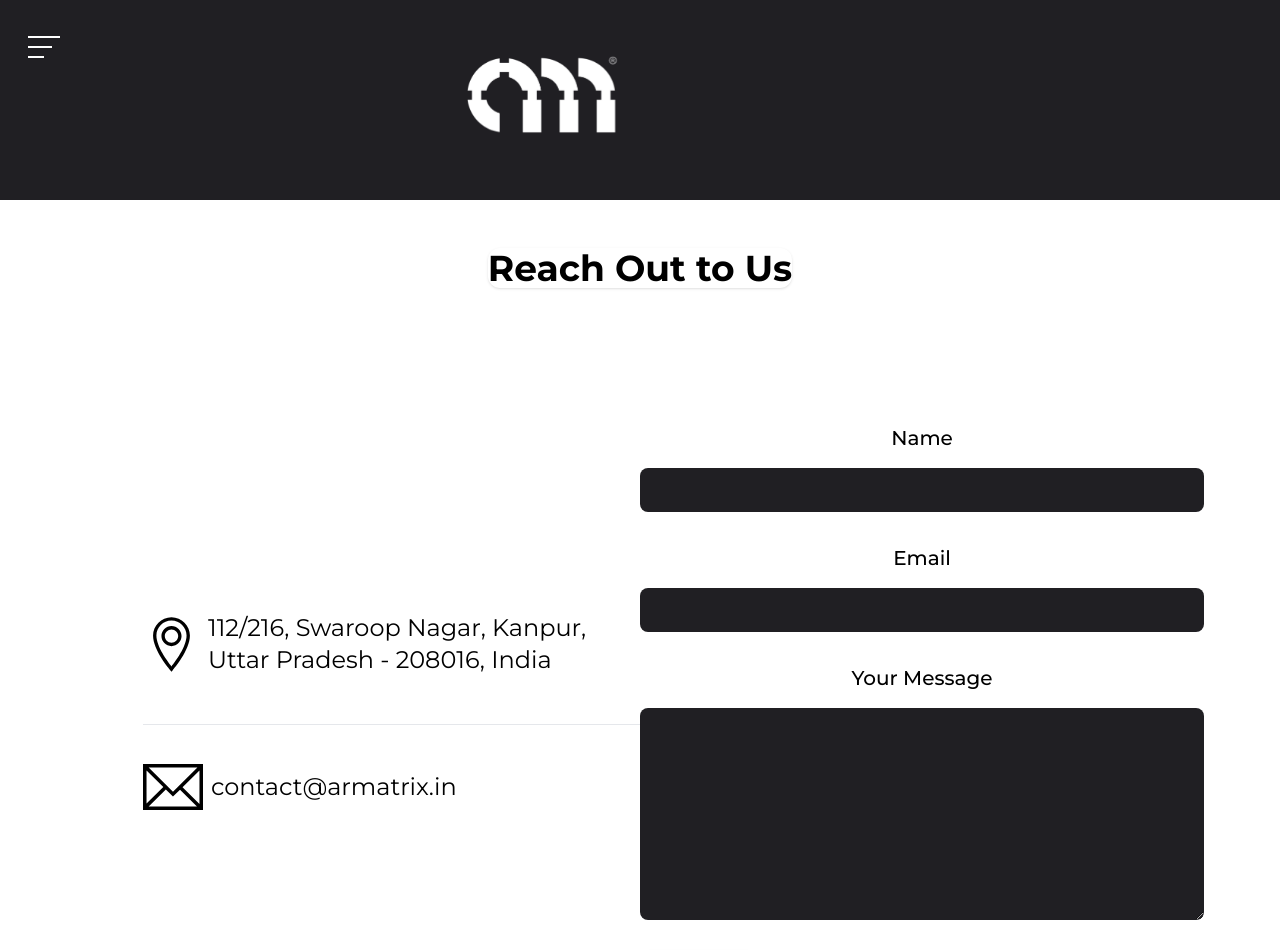
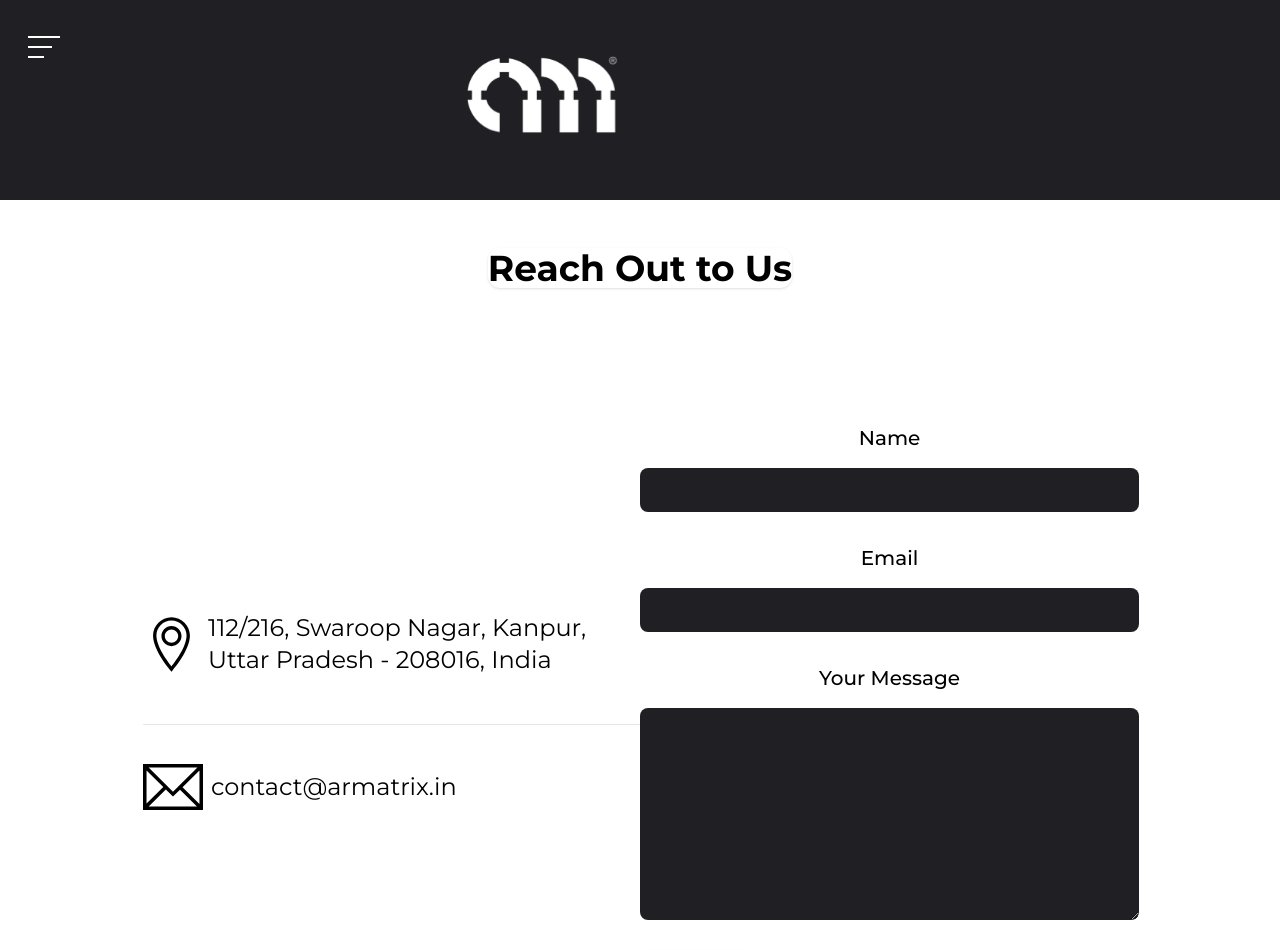
Before and after one commit to mevikash/Armatrix, a Next.js app: page /Contacts in a window 1280 px wide. Shown: the top 950 px of the page. Built offline with nearby package versions, Linux system fonts and the light colour scheme.

Commit message:
Update looks

```diff
--- a/package.json
+++ b/package.json
@@ -12,7 +12,9 @@
   "dependencies": {
     "@emailjs/browser": "^4.1.0",
     "@fortawesome/fontawesome-svg-core": "^6.5.1",
+    "@fortawesome/free-regular-svg-icons": "^6.5.1",
     "@fortawesome/free-solid-svg-icons": "^6.5.1",
+    "@fortawesome/react-fontawesome": "^0.2.0",
     "@googlemaps/js-api-loader": "^1.16.6",
     "@react-three/drei": "^9.99.3",
     "@react-three/fiber": "^8.15.16",
--- a/src/app/Contacts/page.jsx
+++ b/src/app/Contacts/page.jsx
@@ -49,7 +49,7 @@ const Contacts = () => {
             .then(
                 () => {
                     setLoading(false);
-                    alert("Thank you. I will get back to you as soon as possible.");
+                    alert("Thank you for reaching out. We will get back to you as soon as possible.");
 
                     setForm({
                         name: "",
@@ -121,7 +121,7 @@ const Contacts = () => {
                                                 value={form.name}
                                                 onChange={handleChange}
                                                 placeholder=""
-                                                className='bg-tertiary xl:py-4 xl:px-60 sm:py-2 sm:px-0 lg:px-40 lg:py-2 md:px-0 md:py-2 placeholder:text-secondary text-white rounded-lg outline-none border-none font-medium'
+                                                className='bg-tertiary xl:py-4 xl:px-48 sm:py-2 sm:px-0 lg:px-32 lg:py-2 md:px-0 md:py-2 placeholder:text-secondary text-white rounded-lg outline-none border-none font-medium'
                                             />
                                         </label>
                                         <label className='flex flex-col'>
@@ -132,7 +132,7 @@ const Contacts = () => {
                                                 value={form.email}
                                                 onChange={handleChange}
                                                 placeholder=""
-                                                className='bg-tertiary  xl:py-4 xl:px-60 sm:py-2 sm:px-0 lg:px-40 lg:py-2 md:px-0 md:py-2 placeholder:text-secondary text-white rounded-lg outline-none border-none font-medium'
+                                                className='bg-tertiary  xl:py-4 xl:px-48 sm:py-2 sm:px-0 lg:px-32 lg:py-2 md:px-0 md:py-2 placeholder:text-secondary text-white rounded-lg outline-none border-none font-medium'
                                             />
                                         </label>
                                         <label className='flex flex-col'>
@@ -143,7 +143,7 @@ const Contacts = () => {
                                                 value={form.message}
                                                 onChange={handleChange}
                                                 placeholder=''
-                                                className='bg-tertiary xl:py-4 xl:px-60 sm:py-2 sm:px-0 lg:px-40 lg:py-2 md:px-0 md:py-2 placeholder:text-secondary text-white rounded-lg outline-none border-none font-medium'
+                                                className='bg-tertiary xl:py-4 xl:px-8 sm:py-2 sm:px-4 lg:px-4 lg:py-2 md:px-4 md:py-2 placeholder:text-secondary text-white rounded-lg outline-none border-none font-medium'
                                             />
                                         </label>
 
--- a/src/components/Timeline.jsx
+++ b/src/components/Timeline.jsx
@@ -1,11 +1,13 @@
 'use client';
 import "./styles.css";
+import "./style";
 
 import React, { useState } from "react";
 import { motion } from 'framer-motion';
 import { Timeline } from "react-beautiful-horizontal-timeline";
 
-function App() {
+
+function Timelines() {
   const [labelWidth, setLabelWidth] = useState(140);
   const [amountMove, setAmountMove] = useState(150);
   const [lineColor, setLineColor] = useState("#fff");
@@ -14,26 +16,27 @@ function App() {
   const [showSlider, setShowSlider] = useState(true);
   const [arrowsSize, setArrowsSize] = useState(false);
 
+
   const myList = [
     {
       date: "July 2019",
-      name: "Three roommates start their journey at IIT Kanpur to pursue their undergraduate degree",
+      name: "Three roommates start their journey at IIT Kanpur to pursue their undergraduate degree"
     },
     {
       date: "March 2023",
-      name: "Decision to start a robotics company is made and ideation stage begins",
+      name: "Decision to start a robotics company is made and ideation stage begins"
     },
     {
       date: "Nov 2023",
-      name: "Received Gradcapital Atomic Fellowship",
+      name: "Received Gradcapital Atomic Fellowship"
     },
     {
       date: "03 Jan 2024",
-      name: "Company Incorporated",
+      name: "Company Incorporated"
     },
     {
       date: "10 Jan 2024",
-      name: "Collaboration with Space Dynamics Lab, IIT Kanpur starts on the TIH Foundation - IIT Bombay funded Project",
+      name: "Collaboration with Space Dynamics Lab, IIT Kanpur starts on the TIH Foundation - IIT Bombay funded Project"
     },
   ];
 
@@ -59,6 +62,7 @@ function App() {
                 whileInView='show'
                 className='xl:text-xl lg:text-lg md:text-base sm:text-sm font-bold mb-0'
               >
+
                 <Timeline
                   myList={myList}
                   labelWidth={labelWidth}
@@ -68,18 +72,22 @@ function App() {
                   darkMode={darkMode}
                   eventTextAlignCenter={eventTextAlignCenter}
                   showSlider={showSlider}
-                  arrowsSize={arrowsSize}
+                  arrowsSize={'sm'}
                 />
               </motion.div>
             </div>
           </div>
         </div>
+        {/* console.log(props.id) */}
       </section>
     </div>
   );
 }
 
-export default App;
+
+export default Timelines;
+
+
 
 
 // import Image from 'next/image';
--- a/src/components/style.js
+++ b/src/components/style.js
@@ -1,3 +1,12 @@
+import { FontAwesomeIcon } from '@fortawesome/react-fontawesome';
+import { faCoffee } from '@fortawesome/free-solid-svg-icons';
+
+const MyComponent = ({ icon = faCoffee, size = '1x' }) => {
+  return <FontAwesomeIcon icon={icon} size={size} />;
+};
+
+export default MyComponent;
+
 const styles = {
     paddingX: "sm:px-16 px-6",
     paddingY: "sm:py-16 py-6",
```
Also changed, not shown: 1 other file (tests, documents, lock files or other folders).
